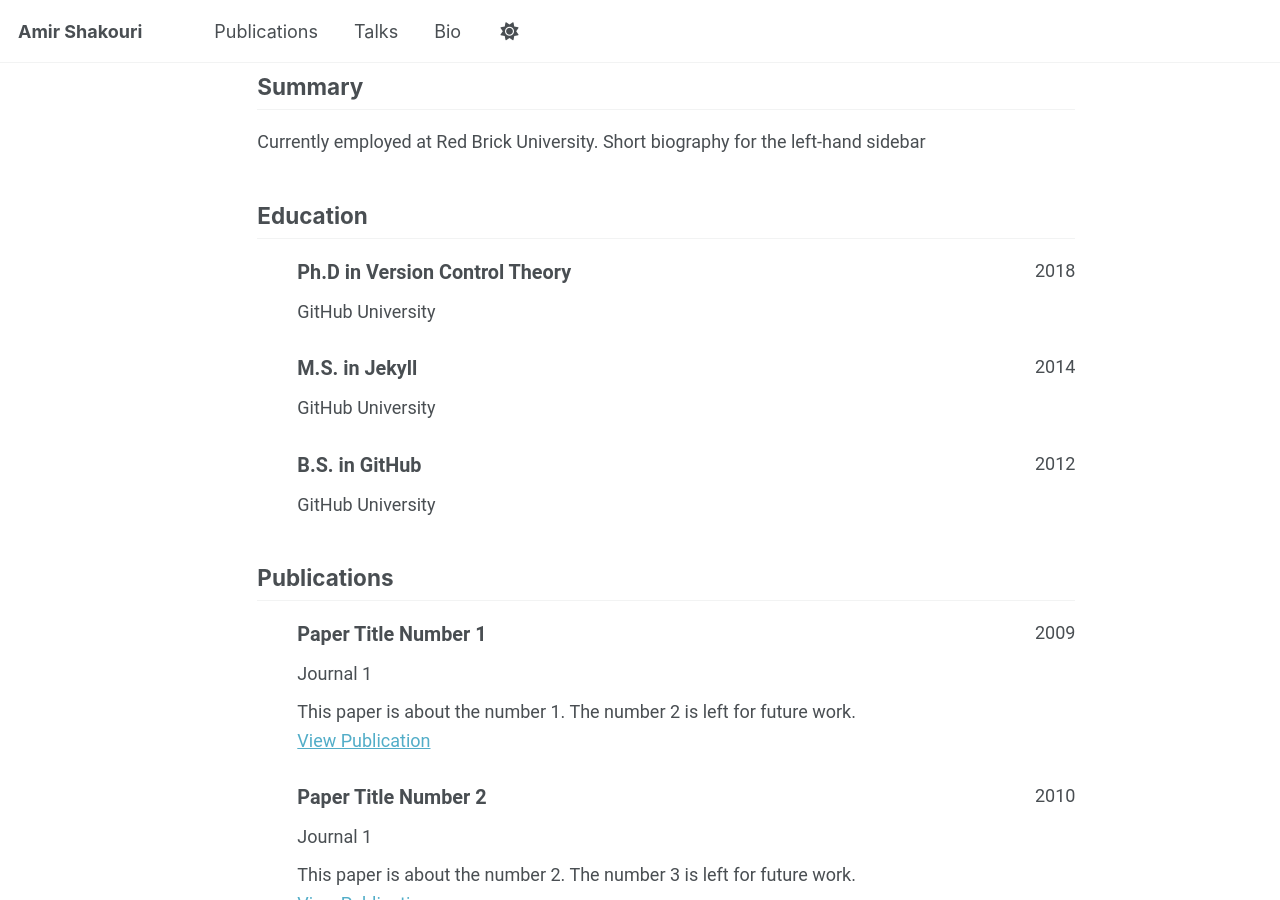
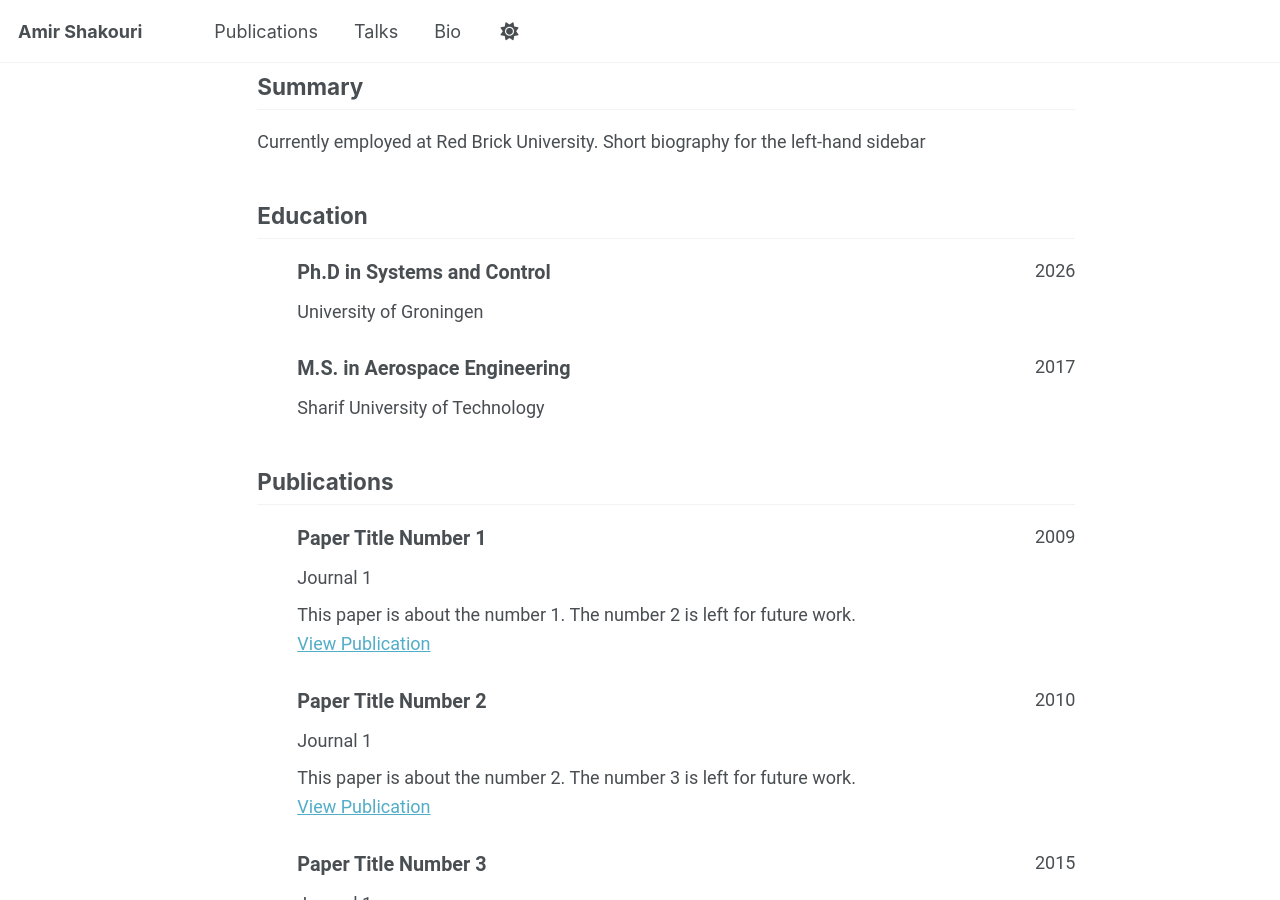
Before and after one commit to a-shakouri/a-shakouri.github.io, a Jekyll site: the page built from _pages/cv-json.md, in a window 1280 px wide and 900 px high, scrolled down 318 px. Built offline with Jekyll 4.4.1, drawn with Linux system fonts in a browser that asks for light colours; a script bundle is joined from its source files by our own code; library files that are not in the unit come from our copies.

Commit message:
Update cv.json

```diff
--- a/_data/cv.json
+++ b/_data/cv.json
@@ -33,32 +33,32 @@
   "work": [],
   "education": [
     {
-      "institution": "GitHub University",
-      "area": "Ph.D in Version Control Theory",
+      "institution": "University of Groningen",
+      "area": "Ph.D in Systems and Control",
       "studyType": "",
-      "startDate": "",
-      "endDate": "2018",
+      "startDate": "2022",
+      "endDate": "2026",
       "gpa": null,
       "courses": []
     },
     {
-      "institution": "GitHub University",
-      "area": "M.S. in Jekyll",
+      "institution": "Sharif University of Technology",
+      "area": "M.S. in Aerospace Engineering",
       "studyType": "",
-      "startDate": "",
-      "endDate": "2014",
+      "startDate": "2015",
+      "endDate": "2017",
       "gpa": null,
       "courses": []
     },
-    {
-      "institution": "GitHub University",
-      "area": "B.S. in GitHub",
-      "studyType": "",
-      "startDate": "",
-      "endDate": "2012",
-      "gpa": null,
-      "courses": []
-    }
+    #{
+     # "institution": "GitHub University",
+     # "area": "B.S. in GitHub",
+     # "studyType": "",
+     # "startDate": "",
+     # "endDate": "2012",
+     # "gpa": null,
+     # "courses": []
+    #}
   ],
   "skills": [],
   "languages": [],
```
